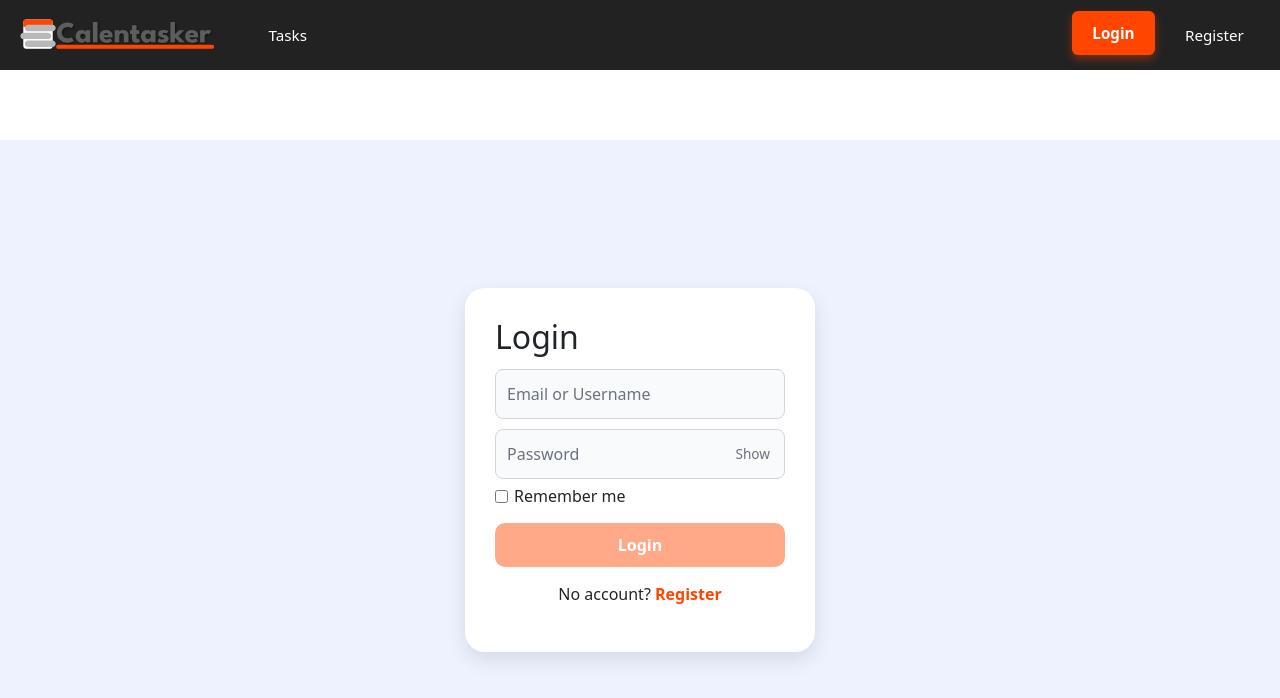
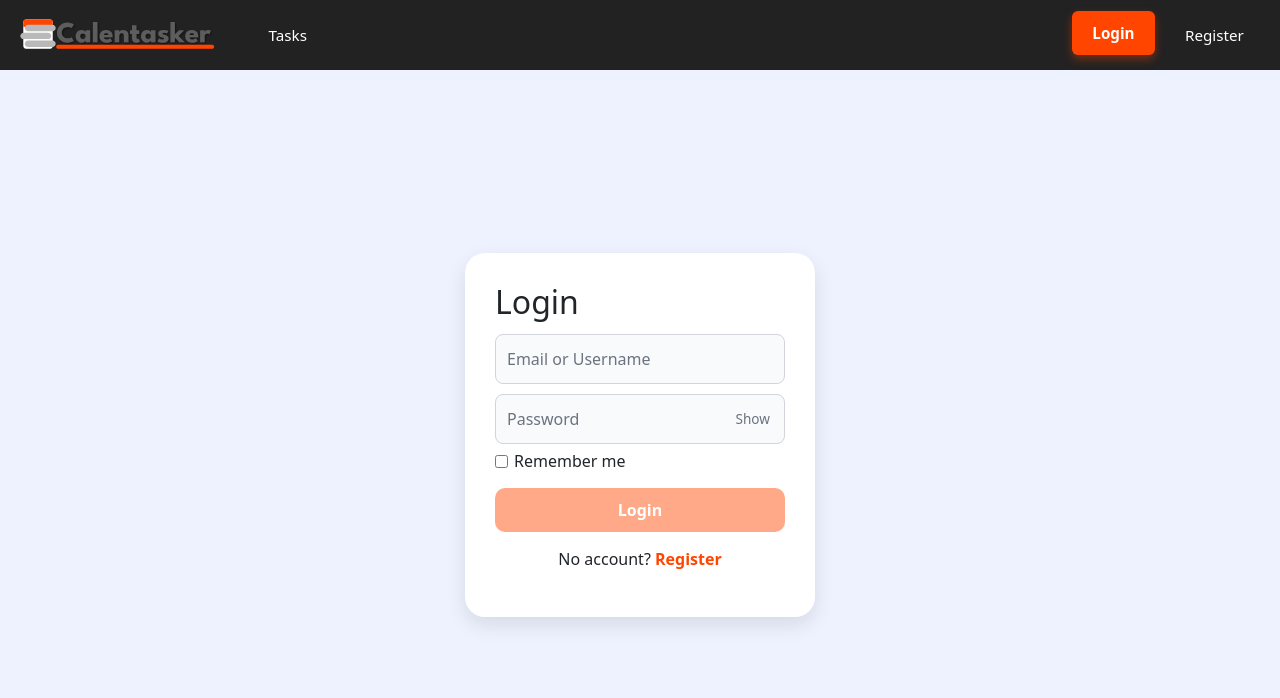
Before and after one commit to FesetoImre5/13_S1_8_vizsgaremek, a Vue app in the folder Ends/Frontend/Calentasker/: page /auth in a window 1280 px wide. Shown: the top 698 px of the page. Built offline with nearby package versions, Linux system fonts and the light colour scheme.

Commit message:
Honestly forgot- I guess in-between pages animation?

```diff
--- a/Ends/Frontend/Calentasker/src/App.vue
+++ b/Ends/Frontend/Calentasker/src/App.vue
@@ -1,7 +1,7 @@
 <script setup>
 import { onMounted } from 'vue';
 import NavBar from './components/NavBar.vue';
-import { useAuth } from './composables/UseAuth.js';
+import { useAuth } from './composables/UseAuth';
 
 // Initialize Authentication Check
 const { checkAuth } = useAuth();
@@ -14,7 +14,15 @@ onMounted(() => {
 <template>
   <NavBar />
   <main>
-    <router-view />
+    <!--
+      We use the v-slot API to expose the current route component
+      so we can wrap it in a <transition>
+    -->
+    <router-view v-slot="{ Component }">
+      <transition name="fadeSlide" mode="out-in">
+        <component :is="Component" />
+      </transition>
+    </router-view>
   </main>
 </template>
 
@@ -23,5 +31,26 @@ onMounted(() => {
 body {
   margin: 0;
   padding-top: 70px;
+  overflow-x: hidden; /* Prevents scrollbars from flickering during animation */
+  background-color: #f8f9fa;
+}
+
+/* --- PAGE TRANSITIONS (Matching AuthPage.vue) --- */
+
+/* 1. The Duration and Easing */
+.fadeSlide-enter-active,
+.fadeSlide-leave-active {
+    transition: all 0.4s ease;
+}
+
+/* 2. The Start/End State
+  - Enter From: Starts invisible and 20px down
+  - Leave To: Ends invisible and 20px down
+  This creates the effect where the old page drops down/fades out,
+  and the new page rises up/fades in. */
+.fadeSlide-enter-from,
+.fadeSlide-leave-to {
+    opacity: 0;
+    transform: translateY(20px);
 }
 </style>
--- a/Ends/Frontend/Calentasker/src/components/LoginForm.vue
+++ b/Ends/Frontend/Calentasker/src/components/LoginForm.vue
@@ -1,6 +1,6 @@
 <script>
 import axios from 'axios';
-import { useAuth } from '../composables/UseAuth.js';
+import { useAuth } from '../composables/UseAuth';
 
 export default {
     data() {
--- a/Ends/Frontend/Calentasker/src/components/UserMenu.vue
+++ b/Ends/Frontend/Calentasker/src/components/UserMenu.vue
@@ -1,7 +1,7 @@
 <script setup>
 import { ref } from 'vue';
 import { useRouter, useRoute } from 'vue-router';
-import { useAuth } from '../composables/UseAuth.js';
+import { useAuth } from '../composables/UseAuth';
 
 const { user, logout } = useAuth();
 const router = useRouter();
--- a/Ends/Frontend/Calentasker/src/pages/AuthPage.vue
+++ b/Ends/Frontend/Calentasker/src/pages/AuthPage.vue
@@ -48,8 +48,8 @@ export default {
 .authWrapper {
     width: 100%;
     /* Navbar height offset */
-    margin-top: 70px;
-    height: calc(100vh - 140px);
+    margin-top: 0px;
+    height: calc(100vh - 70px);
     display: flex;
     justify-content: center;
     align-items: center;
```
